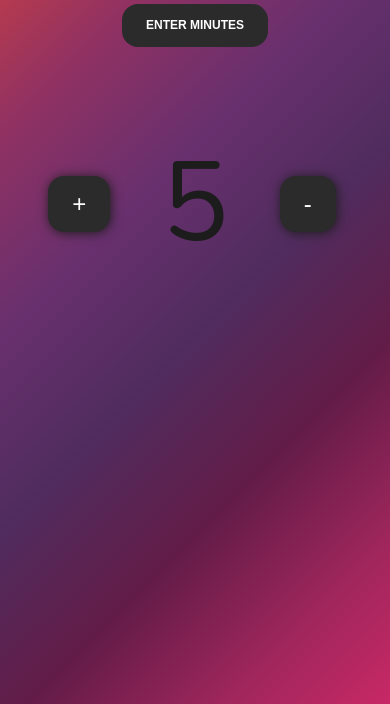
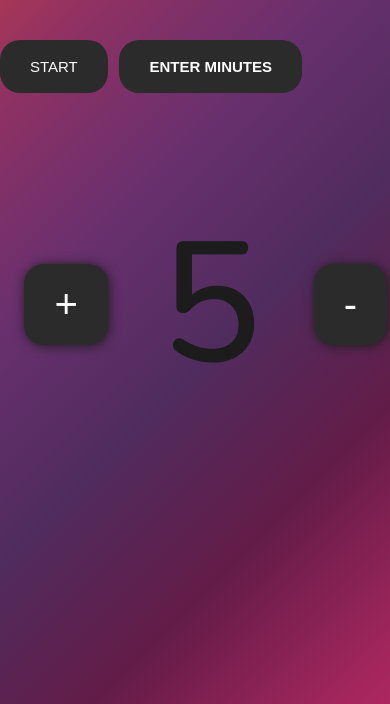
Before and after one commit to JuzerShakir/countdown, a website: page index.html in a window 390 px wide. Shown: the part 140-844 px from the top of the page. Drawn offline with nearby package versions, Linux system fonts and the light colour scheme.

Commit message:
fix font size showing very small in mobile devices

```diff
--- a/index.html
+++ b/index.html
@@ -43,6 +43,8 @@
 
         <span id="secs" class="hidden"></span>
 
+        <button type="button" id="start" class="btn btn--scale">Start</button>
+
         <button type="button" id="pause" class="btn btn--scale hidden">
           Pause
         </button>
--- a/sass/base/_base.scss
+++ b/sass/base/_base.scss
@@ -12,9 +12,9 @@ html {
   font-size: 62.5%;
   // 62.5 percent of 16px = 10px | We need font size of 10px.
 
-  @include respond(big-phone) {
-    font-size: 50%;
-  }
+  // @include respond(big-phone) {
+  //   font-size: 50%;
+  // }
 }
 
 body {
@@ -58,11 +58,12 @@ body {
   grid-column-gap: 7vw;
 
   @include respond(tab-port) {
-    grid-gap: 5vw;
+    grid-column-gap: 5vw;
+    grid-row-gap: 7dvh;
   }
 
   @include respond(small-phone) {
     grid-column-gap: 3vw;
-    grid-row-gap: 8dvh;
+    grid-row-gap: 9dvh;
   }
 }
--- a/sass/layout/_time.scss
+++ b/sass/layout/_time.scss
@@ -12,9 +12,9 @@
     font-size: 4rem;
   }
 
-  @include respond(small-phone) {
-    font-size: 3rem;
-  }
+  // @include respond(small-phone) {
+  //   font-size: 3rem;
+  // }
 
   grid-column: 1 / 2;
   grid-row: 2 / 3;
@@ -31,10 +31,10 @@
     font-weight: 500;
   }
 
-  @include respond(small-phone) {
-    font-size: 14rem;
-    font-weight: 400;
-  }
+  // @include respond(small-phone) {
+  //   font-size: 14rem;
+  //   font-weight: 400;
+  // }
 
   grid-column: 2 / 3;
   grid-row: 2 / 3;
@@ -47,9 +47,9 @@
     font-size: 4rem;
   }
 
-  @include respond(small-phone) {
-    font-size: 3rem;
-  }
+  // @include respond(small-phone) {
+  //   font-size: 3rem;
+  // }
 
   grid-column: 3 / 4;
   grid-row: 2 / 3;
@@ -61,9 +61,9 @@
   font-weight: 300;
   color: $color-black;
 
-  @include respond(small-phone) {
-    font-size: 5rem;
-  }
+  // @include respond(small-phone) {
+  //   font-size: 5rem;
+  // }
 
   grid-column: 3 / 4;
   grid-row: 2 / 3;
```
Also changed, not shown: css/style.css.
